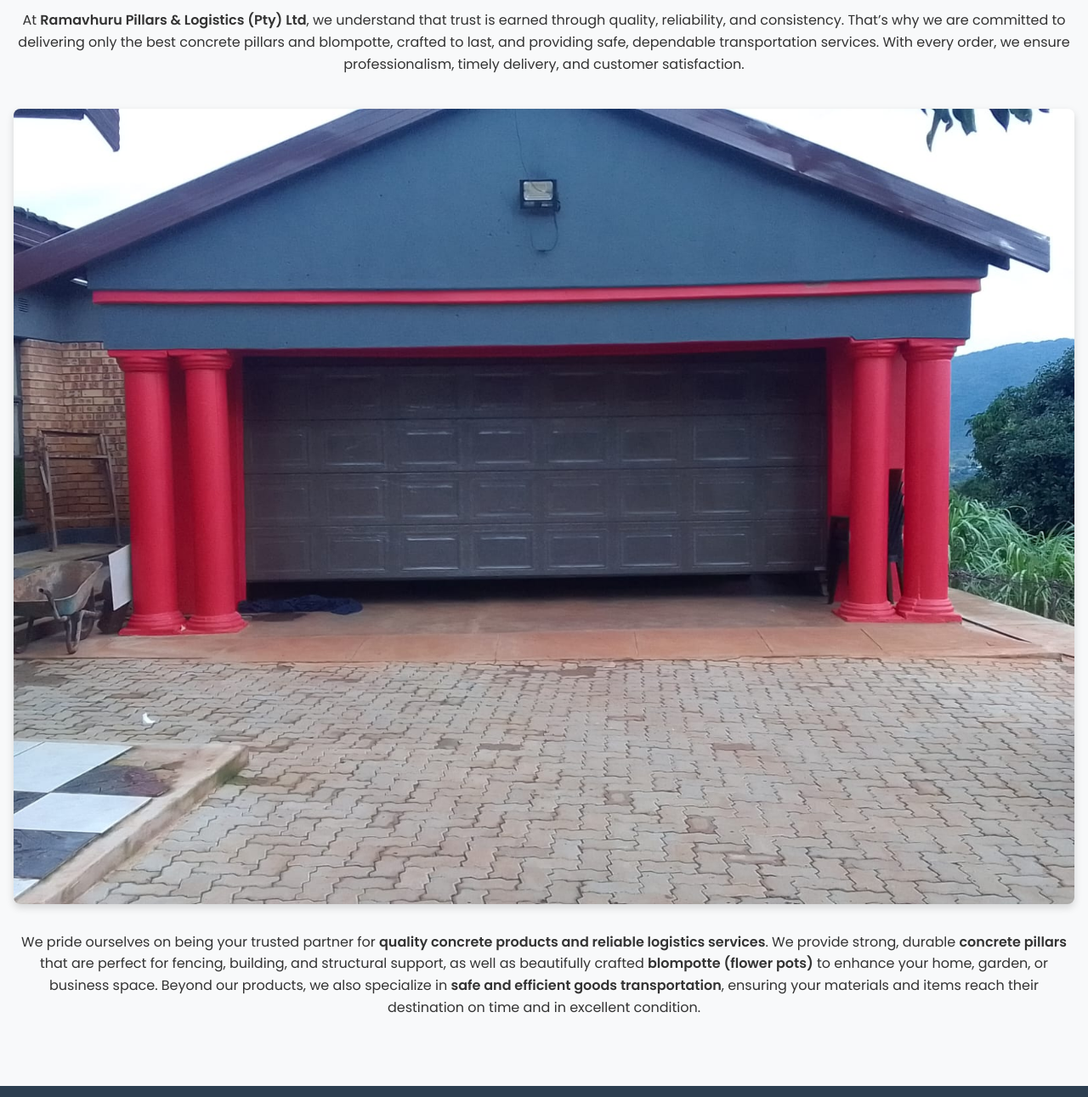
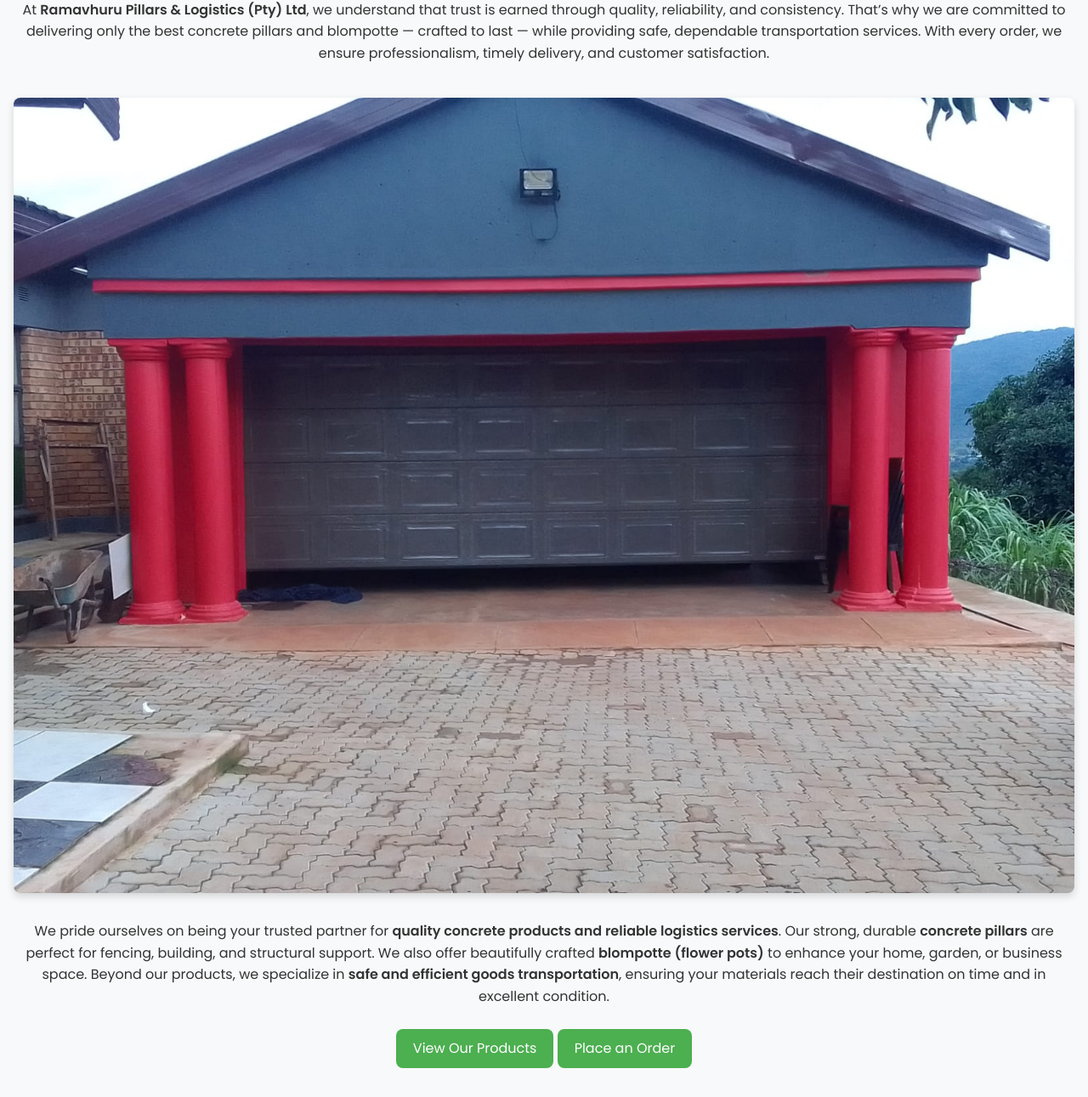
Before and after one commit to User24471/Ramavhuru, a plain HTML site: page index.html in a window 1280 px wide. Shown: the part 389-1680 px from the top of the page at 85% size. Drawn offline with Linux system fonts and the light colour scheme.

Commit message:
editting

```diff
--- a/index.html
+++ b/index.html
@@ -21,25 +21,32 @@
             <a href="./pages/order.html">order</a>
         </nav>
     </header>
-
     <!-- Main Content -->
-    <main>
+<main class="home-main">
+  <section class="intro">
     <h1>Welcome To Mr Ramavhuru Pillars & Logistics</h1>
 
     <p>
       At <strong>Ramavhuru Pillars & Logistics (Pty) Ltd</strong>, we understand that trust is earned through quality, reliability, and consistency.
-            That’s why we are committed to delivering only the best concrete pillars and blompotte, crafted to last, and providing safe, dependable transportation services.
-            With every order, we ensure professionalism, timely delivery, and customer satisfaction.
+      That’s why we are committed to delivering only the best concrete pillars and blompotte — crafted to last — while providing safe,
+      dependable transportation services. With every order, we ensure professionalism, timely delivery, and customer satisfaction.
     </p>
 
-        <img src="./assests/Main.jfif" alt="Main  Products" class="main-image">
+    <img src="./assests/Main.jfif" alt="Main Products" class="main-image">
 
     <p>
-            We pride ourselves on being your trusted partner for <b>quality concrete products and reliable logistics services</b>.
-            We provide strong, durable <b>concrete pillars</b> that are perfect for fencing, building, and structural support,
-            as well as beautifully crafted <b>blompotte (flower pots)</b> to enhance your home, garden, or business space.
-            Beyond our products, we also specialize in <b>safe and efficient goods transportation</b>, ensuring your materials and items reach their destination on time and in excellent condition.
+      We pride ourselves on being your trusted partner for
+      <b>quality concrete products and reliable logistics services</b>.
+      Our strong, durable <b>concrete pillars</b> are perfect for fencing, building, and structural support.
+      We also offer beautifully crafted <b>blompotte (flower pots)</b> to enhance your home, garden, or business space.
+      Beyond our products, we specialize in <b>safe and efficient goods transportation</b>, ensuring your materials reach their destination on time and in excellent condition.
     </p>
+
+    <div class="home-buttons">
+      <a href="./pages/products.html" class="btn">View Our Products</a>
+      <a href="./pages/order.html" class="btn order-btn">Place an Order</a>
+    </div>
+  </section>
 </main>
 
     <!-- Footer -->
```
Lines whose indentation alone changed are shown as unchanged.
